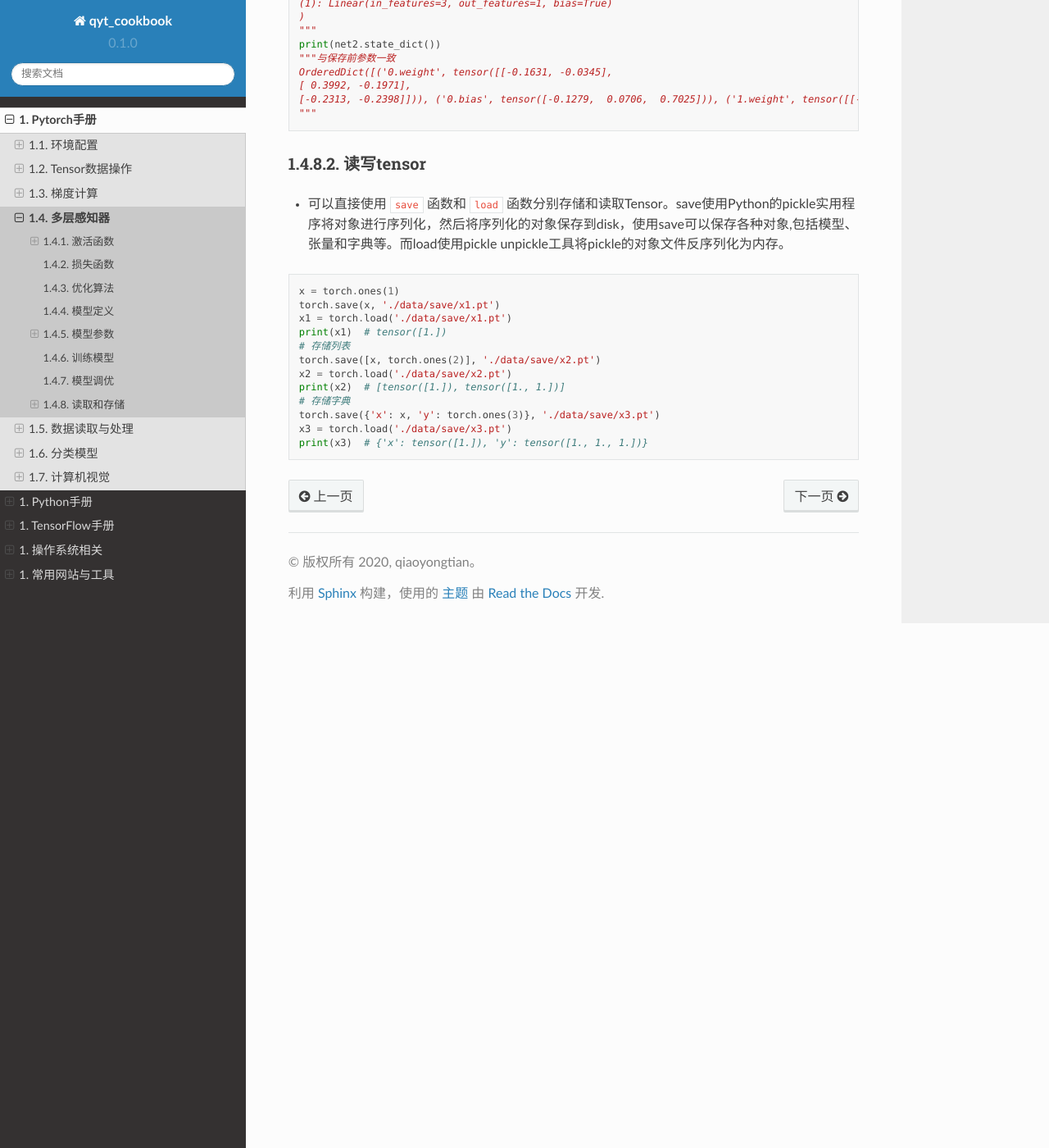
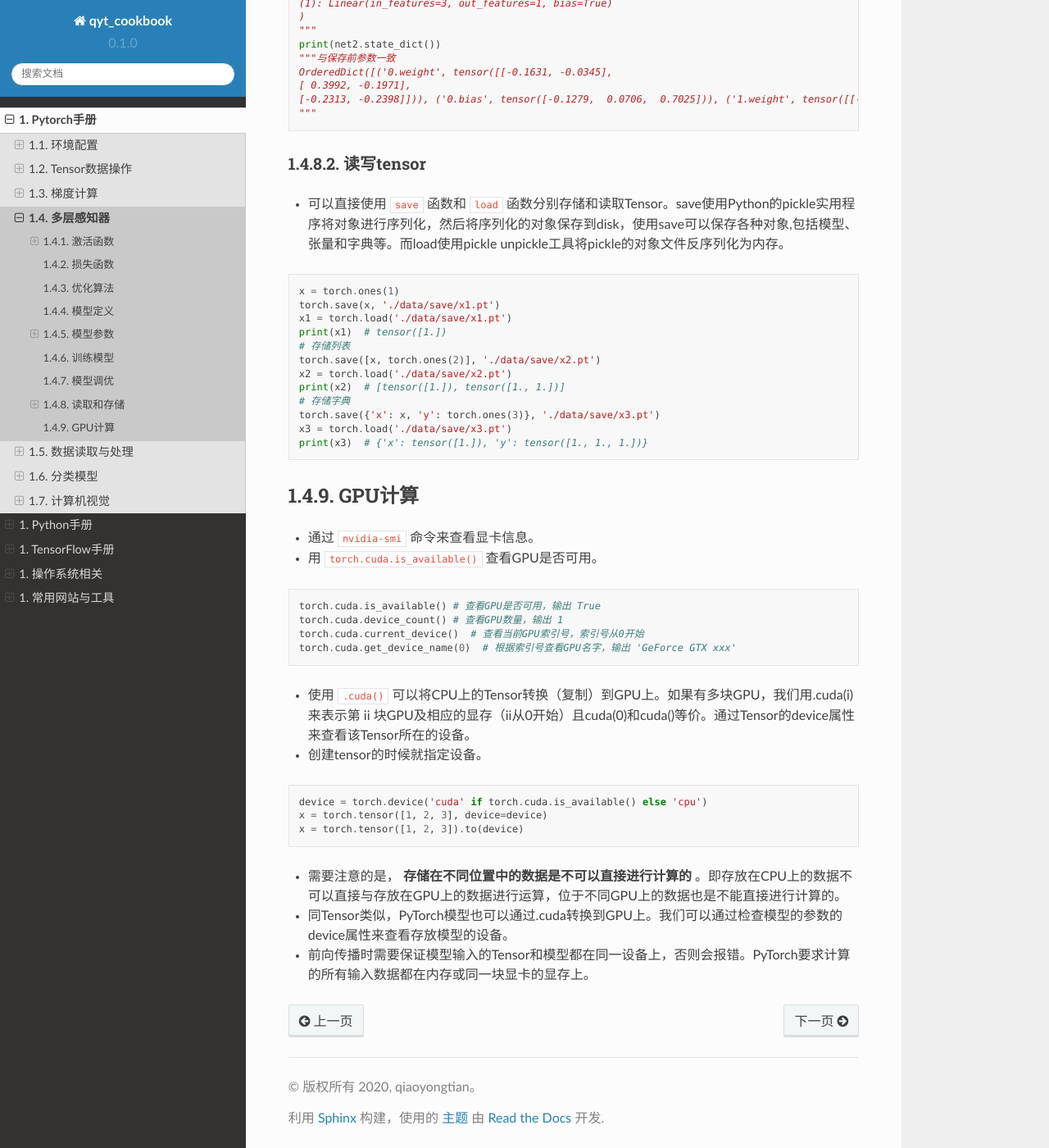
Before and after one commit to q759729997/qyt_cookbook, a Sphinx documentation site: the page built from qyt_cookbook/source/pytorch/mlp.rst, in a window 1280 px wide and 1400 px high, scrolled down 11301 px. Shown: the whole window at 82% size. Built offline with Sphinx 7.4.7 and the Read the Docs theme 2.0.0, drawn with Linux system fonts in a browser that asks for light colours.

Commit message:
GPU计算

```diff
--- a/qyt_cookbook/source/pytorch/mlp.rst
+++ b/qyt_cookbook/source/pytorch/mlp.rst
@@ -475,3 +475,30 @@ tanh
     torch.save({'x': x, 'y': torch.ones(3)}, './data/save/x3.pt')
     x3 = torch.load('./data/save/x3.pt')
     print(x3)  # {'x': tensor([1.]), 'y': tensor([1., 1., 1.])}
+
+GPU计算
+######################
+
+- 通过 ``nvidia-smi`` 命令来查看显卡信息。
+- 用 ``torch.cuda.is_available()`` 查看GPU是否可用。
+
+.. code:: python
+
+    torch.cuda.is_available() # 查看GPU是否可用，输出 True
+    torch.cuda.device_count() # 查看GPU数量，输出 1
+    torch.cuda.current_device()  # 查看当前GPU索引号，索引号从0开始
+    torch.cuda.get_device_name(0)  # 根据索引号查看GPU名字，输出 'GeForce GTX xxx'
+
+- 使用 ``.cuda()`` 可以将CPU上的Tensor转换（复制）到GPU上。如果有多块GPU，我们用.cuda(i)来表示第 ii 块GPU及相应的显存（ii从0开始）且cuda(0)和cuda()等价。通过Tensor的device属性来查看该Tensor所在的设备。
+
+- 创建tensor的时候就指定设备。
+
+.. code:: python
+
+    device = torch.device('cuda' if torch.cuda.is_available() else 'cpu')
+    x = torch.tensor([1, 2, 3], device=device)
+    x = torch.tensor([1, 2, 3]).to(device)
+
+- 需要注意的是， **存储在不同位置中的数据是不可以直接进行计算的** 。即存放在CPU上的数据不可以直接与存放在GPU上的数据进行运算，位于不同GPU上的数据也是不能直接进行计算的。
+- 同Tensor类似，PyTorch模型也可以通过.cuda转换到GPU上。我们可以通过检查模型的参数的device属性来查看存放模型的设备。
+- 前向传播时需要保证模型输入的Tensor和模型都在同一设备上，否则会报错。PyTorch要求计算的所有输入数据都在内存或同一块显卡的显存上。
```
